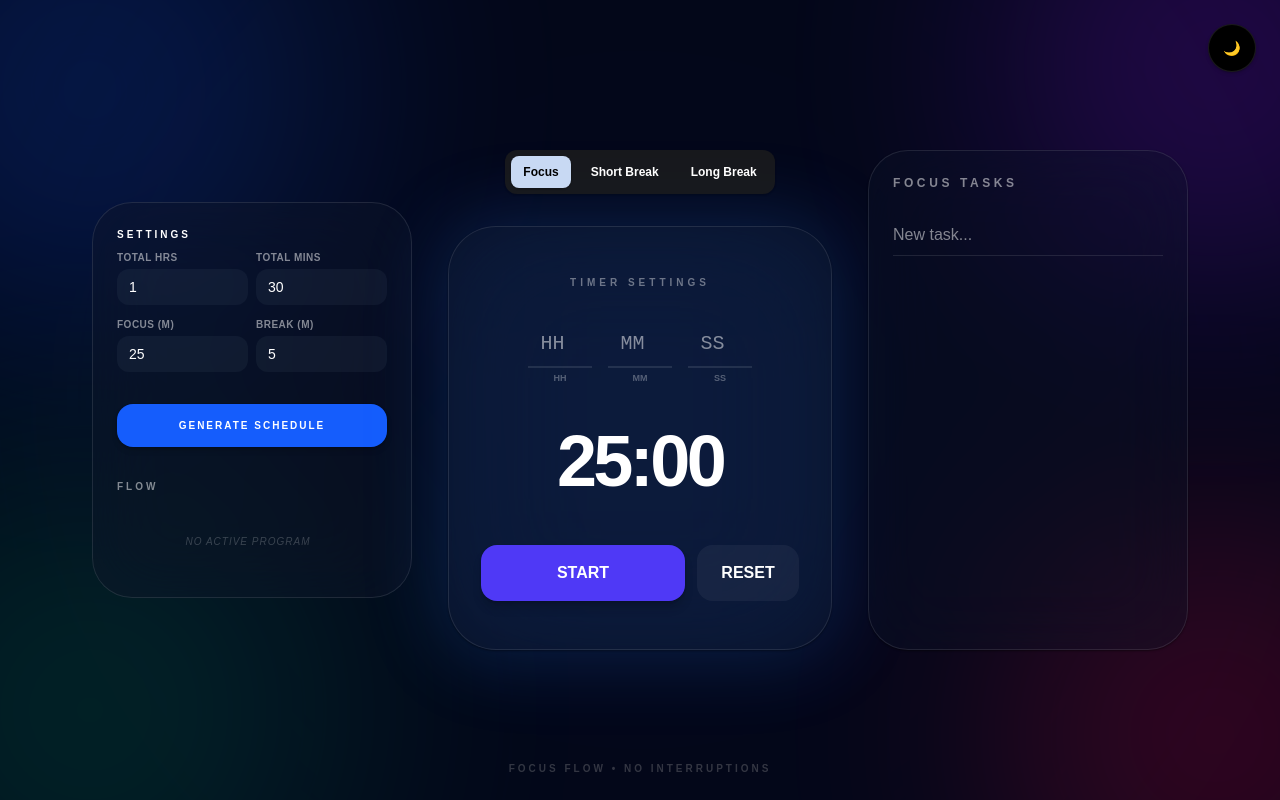
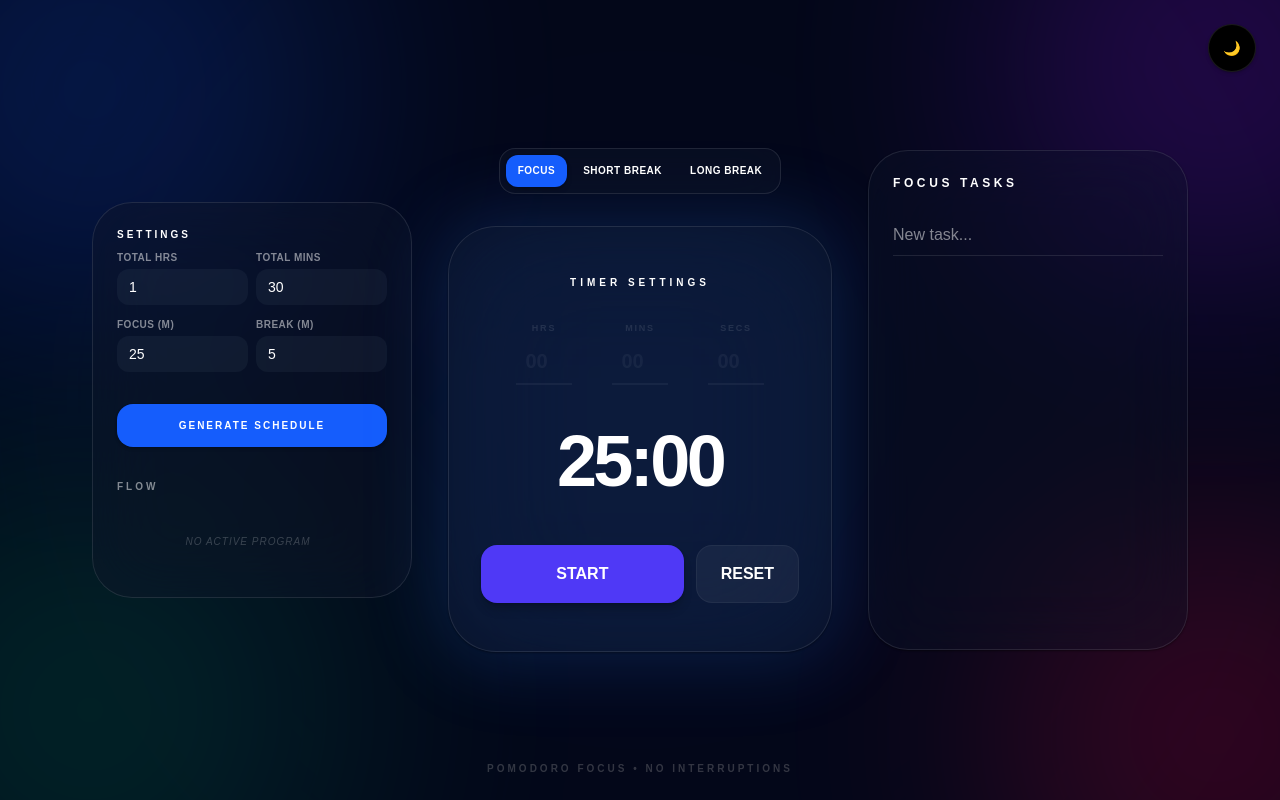
Before and after one commit to isiliex/pomodoro-timer, a React (Vite) app: page / in a window 1280 px wide. Built offline with nearby package versions, Linux system fonts and the light colour scheme.

Commit message:
Update components

```diff
--- a/src/App.tsx
+++ b/src/App.tsx
@@ -118,7 +118,7 @@ function App() {
       </div>
 
       <footer className="fixed bottom-6 text-[10px] uppercase tracking-[0.3em] text-muted-foreground font-black opacity-30">
-        Focus Flow • No Interruptions
+        Pomodoro Focus • No Interruptions
       </footer>
     </main>
   );
--- a/src/components/pomodoro/PomodoroTimer.tsx
+++ b/src/components/pomodoro/PomodoroTimer.tsx
@@ -59,28 +59,43 @@ export function PomodoroTimer({ isDark, initialTime, onFinish, autoStart }: Pomo
 
   return (
     <div className="flex flex-col items-center w-full">
-      <div className="flex gap-2 mb-8 bg-muted/80 p-1.5 rounded-xl z-10 relative shadow-sm">
+      <div className={`flex gap-1 mb-8 p-1.5 rounded-2xl border transition-all duration-500 z-10 relative
+        ${isDark
+          ? 'bg-slate-900/40 border-white/10 backdrop-blur-xl'
+          : 'bg-white/60 border-black/5 shadow-sm backdrop-blur-md'}`}>
+
         <Button
           variant={mode === 'focus' ? 'default' : 'ghost'}
           size="sm"
           onClick={() => handleModeChange('focus')}
-          className="rounded-lg font-semibold"
+          className={`flex-1 rounded-xl font-bold text-[10px] uppercase tracking-wider transition-all duration-300
+            ${mode === 'focus'
+              ? 'shadow-lg bg-blue-600 hover:bg-blue-500 text-white'
+              : 'hover:bg-slate-500/10'}`}
         >
           Focus
         </Button>
+
         <Button
           variant={mode === 'shortBreak' ? 'default' : 'ghost'}
           size="sm"
           onClick={() => handleModeChange('shortBreak')}
-          className="rounded-lg font-semibold"
+          className={`flex-1 rounded-xl font-bold text-[10px] uppercase tracking-wider transition-all duration-300
+            ${mode === 'shortBreak'
+              ? 'shadow-lg bg-blue-600 hover:bg-blue-500 text-white'
+              : 'hover:bg-slate-500/10'}`}
         >
           Short Break
         </Button>
+
         <Button
           variant={mode === 'longBreak' ? 'default' : 'ghost'}
           size="sm"
           onClick={() => handleModeChange('longBreak')}
-          className="rounded-lg font-semibold"
+          className={`flex-1 rounded-xl font-bold text-[10px] uppercase tracking-wider transition-all duration-300
+            ${mode === 'longBreak'
+              ? 'shadow-lg bg-blue-600 hover:bg-blue-500 text-white'
+              : 'hover:bg-slate-500/10'}`}
         >
           Long Break
         </Button>
--- a/src/components/pomodoro/Queue.tsx
+++ b/src/components/pomodoro/Queue.tsx
@@ -26,20 +26,20 @@ const Queue: React.FC<QueueProps> = ({ queue, currentIndex, isDark, onGenerateQu
         setIsLocked(true);
     };
 
-    // Sadece formu açar, mevcut akışı bozmaz
     const handleEdit = () => {
         setIsLocked(false);
     };
 
-    // Her şeyi sıfırlar ve formu açar
     const handleReset = () => {
         setIsLocked(false);
-        onGenerateQueue(0, 0, 0, 0); // App.tsx tarafında sıfırlama tetikler
+        onGenerateQueue(0, 0, 0, 0);
     };
 
     return (
         <div className={`w-80 p-6 rounded-[2.5rem] border transition-all duration-700 h-fit
-      ${isDark ? 'bg-slate-900/40 border-white/10 backdrop-blur-2xl' : 'bg-white/60 border-black/5 backdrop-blur-xl shadow-xl'}`}>
+          ${isDark
+                ? 'bg-slate-900/40 border-white/10 backdrop-blur-2xl shadow-none'
+                : 'bg-white/60 border-black/5 backdrop-blur-xl shadow-sm'}`}>
 
             {/* SETTINGS FORMU */}
             <div className={`mb-8 space-y-4 transition-all duration-500 ${isLocked ? 'opacity-40' : 'opacity-100'}`}>
@@ -92,7 +92,7 @@ const Queue: React.FC<QueueProps> = ({ queue, currentIndex, isDark, onGenerateQu
                 ) : (
                     <button
                         onClick={handleGenerate}
-                        className="w-full py-3.5 rounded-2xl text-[10px] font-black tracking-[0.2em] uppercase bg-blue-600 text-white shadow-lg shadow-blue-600/30 hover:bg-blue-500 active:scale-95 transition-all"
+                        className="w-full py-3.5 rounded-2xl text-[10px] font-black tracking-[0.2em] uppercase bg-blue-600 text-white hover:bg-blue-500 active:scale-95 transition-all shadow-md"
                     >
                         Generate Schedule
                     </button>
--- a/src/components/pomodoro/TaskList.tsx
+++ b/src/components/pomodoro/TaskList.tsx
@@ -27,7 +27,7 @@ const TaskList: React.FC<{ isDark: boolean }> = ({ isDark }) => {
                 ? 'bg-slate-900/30 border-white/10 backdrop-blur-2xl'
                 : 'bg-white/40 border-black/5 backdrop-blur-xl'}`}>
 
-            <h3 className={`text-xs uppercase tracking-[0.3em] font-black mb-6 opacity-50 ${isDark ? 'text-white' : 'text-slate-800'}`}>
+            <h3 className={`text-xs uppercase tracking-[0.3em] font-black mb-6 opacity-100 ${isDark ? 'text-white' : 'text-slate-800'}`}>
                 Focus Tasks
             </h3>
 
--- a/src/components/ui/Card.tsx
+++ b/src/components/ui/Card.tsx
@@ -21,28 +21,40 @@ const Card: React.FC<CardProps> = ({ displayTime, isActive, onToggle, onReset, o
           ? 'bg-slate-900/40 border-white/10 backdrop-blur-3xl'
           : 'bg-white/70 border-black/5 backdrop-blur-2xl'}`}>
 
-        <h2 className="text-[10px] uppercase tracking-[0.4em] font-black mb-8 opacity-40">Timer Settings</h2>
+        <h2 className="text-[10px] uppercase tracking-[0.4em] font-black mb-8 opacity-100">Timer Settings</h2>
 
-        {/* Manuel Giriş Alanları */}
-        <div className="flex gap-4 mb-10">
+        {/* Manuel Giriş Alanları - Orantılı Yeni Versiyon */}
+        <div className="flex justify-center gap-10 mb-10">
           {[
-            { label: 'HH', type: 'h' },
-            { label: 'MM', type: 'm' },
-            { label: 'SS', type: 's' }
+            { label: 'HRS', type: 'h' },
+            { label: 'MINS', type: 'm' },
+            { label: 'SECS', type: 's' }
           ].map((input) => (
-            <div key={input.type} className="flex flex-col items-center group/input">
+            <div key={input.type} className="flex flex-col items-center group/input relative">
+              {/* Üstteki Etiket: HRS/MINS/SECS - Fokus olduğunda parlar */}
+              <span className={`text-[9px] mb-3 font-black tracking-[0.2em] transition-all duration-500
+                ${isDark
+                  ? 'text-white/10 group-focus-within/input:text-blue-500 group-focus-within/input:drop-shadow-[0_0_8px_rgba(59,130,246,0.6)]'
+                  : 'text-slate-300 group-focus-within/input:text-orange-500'}`}>
+                {input.label}
+              </span>
+
               <input
                 type="number"
-                placeholder={input.label}
+                placeholder="00"
                 min="0"
                 max={input.type === 'h' ? '99' : '59'}
                 onChange={(e) => onManualChange(input.type as 'h' | 'm' | 's', Math.max(0, parseInt(e.target.value) || 0))}
-                className={`w-16 bg-transparent border-b-2 text-center py-2 text-xl font-mono transition-all focus:outline-none
+                className={`w-14 bg-transparent border-b-2 text-center pb-2 text-xl font-bold transition-all duration-500 focus:outline-none appearance-none
                   ${isDark
-                    ? 'border-white/10 focus:border-blue-500 text-white'
-                    : 'border-slate-300 focus:border-orange-500 text-slate-800'}`}
+                    ? 'border-white/5 focus:border-blue-500 text-white placeholder:text-white/5'
+                    : 'border-slate-200 focus:border-orange-500 text-slate-800 placeholder:text-slate-300'}`}
+                style={{ MozAppearance: 'textfield' }}
               />
-              <span className="text-[9px] mt-1 opacity-30 font-bold">{input.label}</span>
+
+              {/* Glow Çizgi Efekti */}
+              <div className={`absolute bottom-0 h-[2px] w-0 transition-all duration-500 group-focus-within/input:w-full
+                ${isDark ? 'bg-blue-500 shadow-[0_0_12px_rgba(59,130,246,0.8)]' : 'bg-orange-500'}`} />
             </div>
           ))}
         </div>
@@ -59,8 +71,8 @@ const Card: React.FC<CardProps> = ({ displayTime, isActive, onToggle, onReset, o
             onClick={onToggle}
             className={`flex-[2] py-4 rounded-2xl font-black transition-all transform active:scale-95 shadow-xl
             ${isActive
-              ? 'bg-rose-500 text-white shadow-rose-500/20'
-              : 'bg-indigo-600 text-white shadow-indigo-600/20 hover:bg-indigo-500'}`}
+                ? 'bg-rose-500 text-white shadow-rose-500/20'
+                : 'bg-indigo-600 text-white shadow-indigo-600/20 hover:bg-indigo-500'}`}
           >
             {isActive ? 'PAUSE' : 'START'}
           </button>
@@ -68,7 +80,7 @@ const Card: React.FC<CardProps> = ({ displayTime, isActive, onToggle, onReset, o
           <button
             onClick={onReset}
             className={`flex-1 py-4 rounded-2xl font-bold transition-all
-              ${isDark ? 'bg-white/5 hover:bg-white/10 text-white' : 'bg-slate-200 hover:bg-slate-300 text-slate-700'}`}
+              ${isDark ? 'bg-white/5 hover:bg-white/10 text-white border border-white/5' : 'bg-slate-200 hover:bg-slate-300 text-slate-700'}`}
           >
             RESET
           </button>
```
